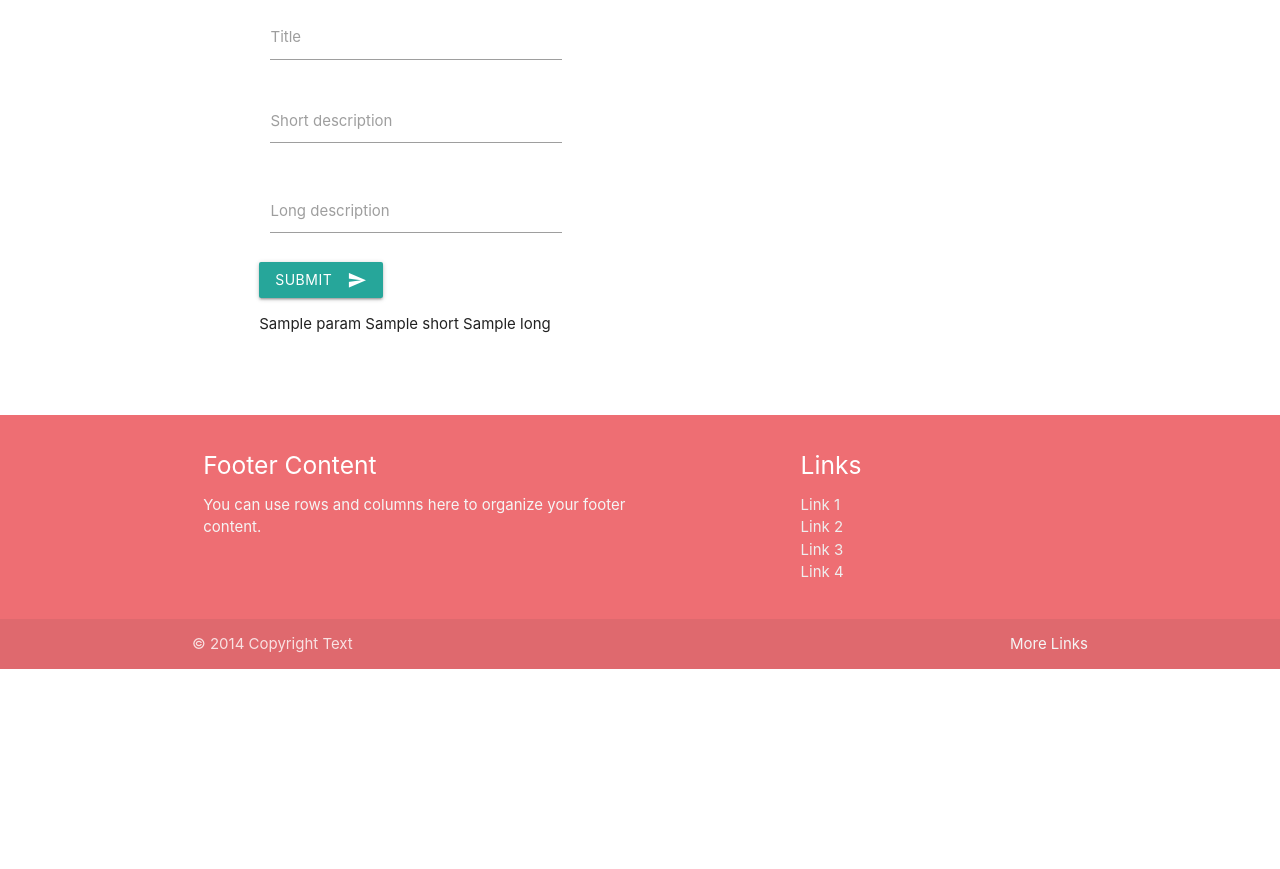
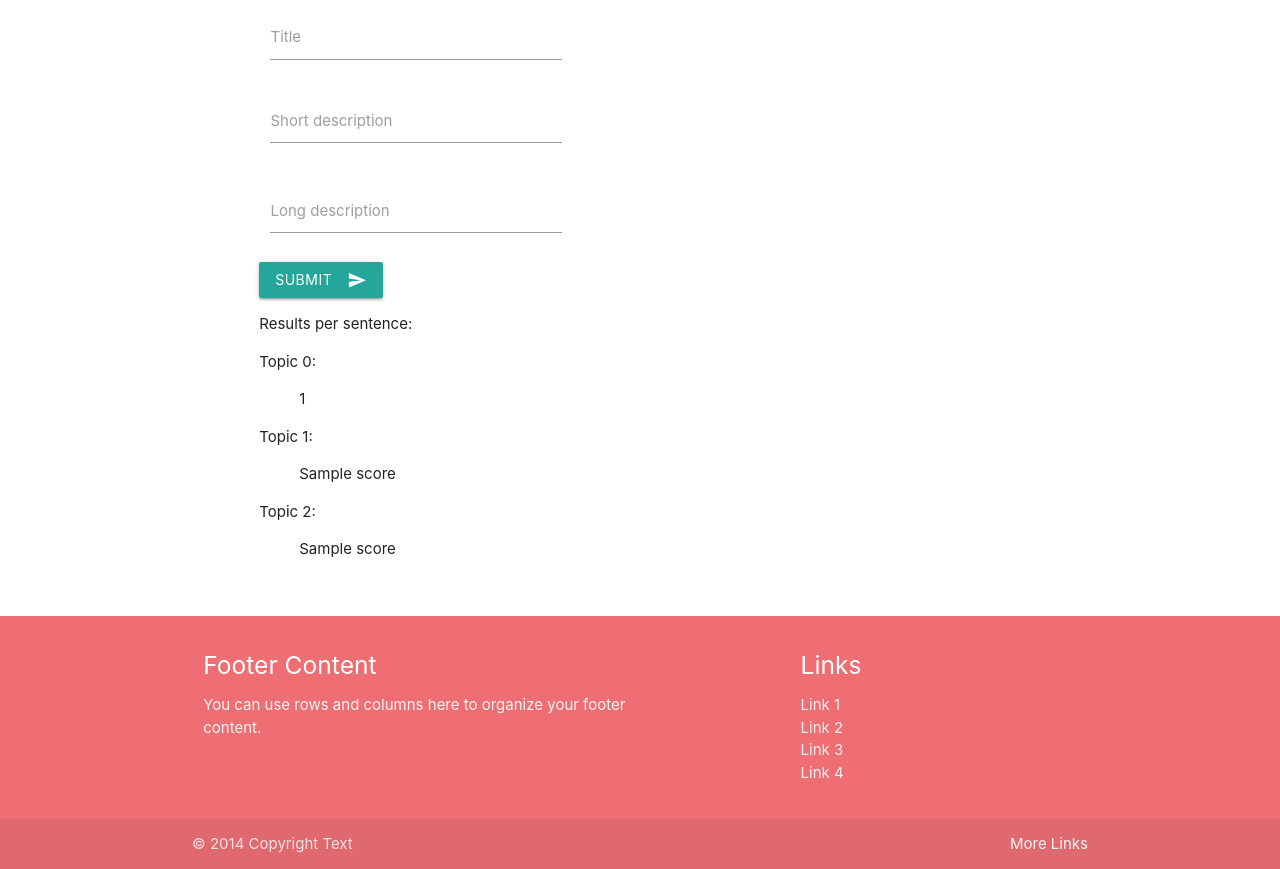
Before and after one commit to rsmttud/Recommender-System, a Flask app: template templates/index.html in a window 1280 px wide. Shown: the part 191-1060 px from the top of the page. Before the commit the page ends 860 px from the top, so only its background shows below. Run offline with Flask 2, Linux system fonts and the light colour scheme; the template is opened without the code that fills it: most values are stand-ins (such as "Sample title", 1, 10 or a date in 2020); some libraries are stand-ins or nearby versions.

Commit message:
Updated params to see Topic probabilities

```diff
--- a/templates/input_main_input.html
+++ b/templates/input_main_input.html
@@ -21,7 +21,13 @@
             </button>
         </form>
         {% if params %}
-            <p>{{ params["title"] }} {{ params['short'] }} {{ params['long'] }}</p>
+            <p>Results per sentence:</p>
+            {% for i in range(3) %}
+                <p>Topic {{i}}:</p>
+                {% for scores in params["result"] %}
+                    <ol>{{ scores[i] }}</ol>
+                {% endfor %}
+            {% endfor %}
         {% endif %}
     </div>
 </div>
```
